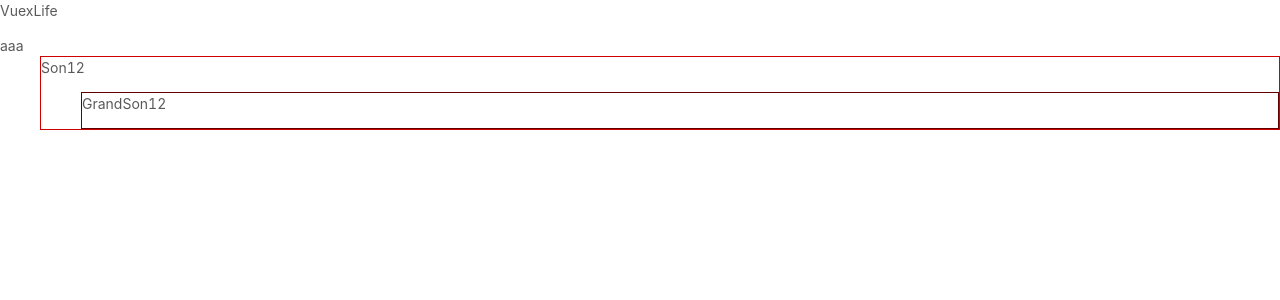
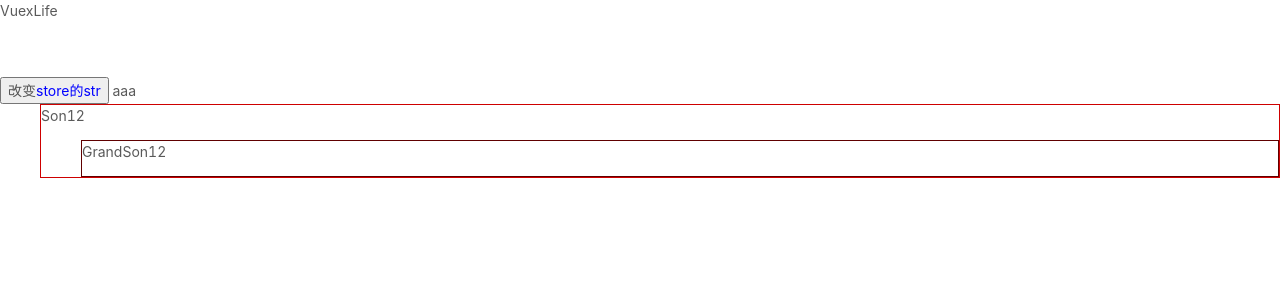
Before and after one commit to caozhengqian/vue2-struggle, a Vue app: page /life/VuexLife in a window 1280 px wide. Shown: the top 300 px of the page. Built offline with nearby package versions, Linux system fonts and the light colour scheme.

Commit message:
add store  str

```diff
--- a/src/views/life/VuexLife/VuexLife.vue
+++ b/src/views/life/VuexLife/VuexLife.vue
@@ -1,6 +1,11 @@
 <template>
   <div class="VuexLife">
     <p>VuexLife</p>
+    <br />
+    <br />
+    <button @click="_cStr">
+      改变<span class="blue">store的str</span>
+    </button>
     {{str}}
     <Son12 />
   </div>
@@ -51,7 +56,9 @@ export default {
     console.log(`%cFather-->8、destroyed`, "color:#FF9797");
   },
   methods: {
-    aa() {}
+    _cStr() {
+      this.$store.dispatch("cStr", 'bbb');
+    }
   }
 };
 </script>
```
